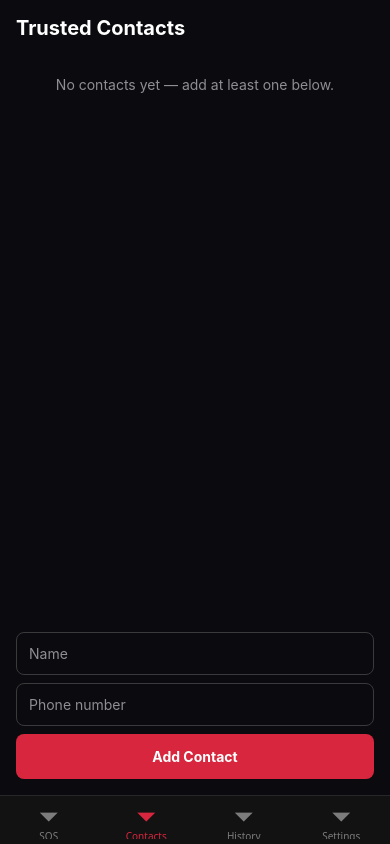
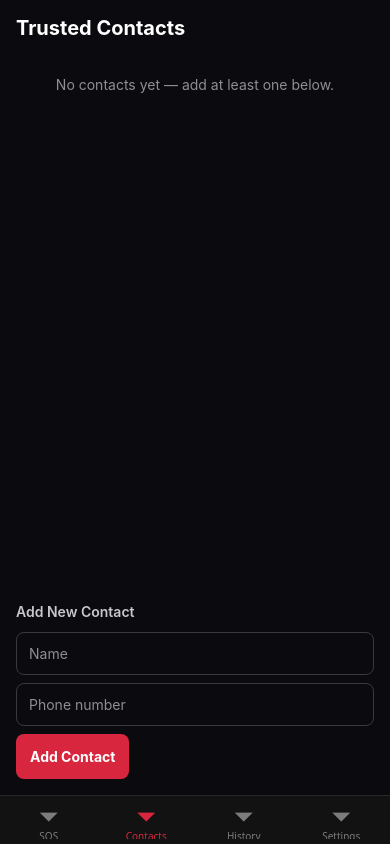
Before and after one commit to justsayp25/ERICA, a React Native app: screen /Contacts in a window 390 px wide. Built offline with nearby package versions, Linux system fonts and the light colour scheme.

Commit message:
feat(contacts): add contact edit flow and SafeAreaView layout

```diff
--- a/src/features/contacts/ContactsScreen.tsx
+++ b/src/features/contacts/ContactsScreen.tsx
@@ -1,12 +1,14 @@
 import React, { useCallback, useState } from 'react';
 import { View, Text, TextInput, Pressable, FlatList, StyleSheet } from 'react-native';
+import { SafeAreaView } from 'react-native-safe-area-context';
 import { useFocusEffect } from '@react-navigation/native';
-import { addContact, getContacts, removeContact, type Contact } from './contactsStorage';
+import { addContact, getContacts, removeContact, updateContact, type Contact } from './contactsStorage';
 
 export function ContactsScreen() {
   const [contacts, setContacts] = useState<Contact[]>([]);
   const [name, setName] = useState('');
   const [phone, setPhone] = useState('');
+  const [editingId, setEditingId] = useState<string | null>(null);
 
   const load = useCallback(() => {
     getContacts().then(setContacts);
@@ -14,15 +16,33 @@ export function ContactsScreen() {
 
   useFocusEffect(load);
 
-  const onAdd = async () => {
+  const onSave = async () => {
     if (!name.trim() || !phone.trim()) return;
-    setContacts(await addContact({ name: name.trim(), phoneNumber: phone.trim() }));
+    if (editingId) {
+      const updated = await updateContact({ id: editingId, name: name.trim(), phoneNumber: phone.trim() });
+      setContacts(updated);
+      setEditingId(null);
+    } else {
+      setContacts(await addContact({ name: name.trim(), phoneNumber: phone.trim() }));
+    }
+    setName('');
+    setPhone('');
+  };
+
+  const onStartEdit = (contact: Contact) => {
+    setEditingId(contact.id);
+    setName(contact.name);
+    setPhone(contact.phoneNumber);
+  };
+
+  const onCancelEdit = () => {
+    setEditingId(null);
     setName('');
     setPhone('');
   };
 
   return (
-    <View style={styles.container}>
+    <SafeAreaView style={styles.container} edges={['top', 'left', 'right']}>
       <Text style={styles.title}>Trusted Contacts</Text>
       <FlatList
         data={contacts}
@@ -30,17 +50,23 @@ export function ContactsScreen() {
         ListEmptyComponent={<Text style={styles.empty}>No contacts yet — add at least one below.</Text>}
         renderItem={({ item }) => (
           <View style={styles.row}>
-            <View>
+            <View style={styles.contactInfo}>
               <Text style={styles.name}>{item.name}</Text>
               <Text style={styles.phone}>{item.phoneNumber}</Text>
             </View>
-            <Pressable onPress={() => removeContact(item.id).then(setContacts)}>
-              <Text style={styles.remove}>Remove</Text>
-            </Pressable>
+            <View style={styles.actions}>
+              <Pressable onPress={() => onStartEdit(item)} style={styles.actionBtn}>
+                <Text style={styles.edit}>Edit</Text>
+              </Pressable>
+              <Pressable onPress={() => removeContact(item.id).then(setContacts)} style={styles.actionBtn}>
+                <Text style={styles.remove}>Remove</Text>
+              </Pressable>
+            </View>
           </View>
         )}
       />
       <View style={styles.form}>
+        <Text style={styles.formTitle}>{editingId ? 'Edit Contact' : 'Add New Contact'}</Text>
         <TextInput style={styles.input} placeholder="Name" placeholderTextColor="#8E8E93" value={name} onChangeText={setName} />
         <TextInput
           style={styles.input}
@@ -50,11 +76,18 @@ export function ContactsScreen() {
           onChangeText={setPhone}
           keyboardType="phone-pad"
         />
-        <Pressable style={styles.addButton} onPress={onAdd}>
-          <Text style={styles.addButtonText}>Add Contact</Text>
-        </Pressable>
+        <View style={styles.buttonRow}>
+          {editingId ? (
+            <Pressable style={styles.cancelButton} onPress={onCancelEdit}>
+              <Text style={styles.cancelButtonText}>Cancel</Text>
+            </Pressable>
+          ) : null}
+          <Pressable style={[styles.addButton, editingId ? { flex: 1 } : null]} onPress={onSave}>
+            <Text style={styles.addButtonText}>{editingId ? 'Save Changes' : 'Add Contact'}</Text>
+          </Pressable>
+        </View>
       </View>
-    </View>
+    </SafeAreaView>
   );
 }
 
@@ -70,11 +103,19 @@ const styles = StyleSheet.create({
     borderBottomWidth: 1,
     borderBottomColor: '#1C1C1E',
   },
+  contactInfo: { flex: 1 },
   name: { color: 'white', fontSize: 16, fontWeight: '600' },
   phone: { color: '#8E8E93', fontSize: 14 },
+  actions: { flexDirection: 'row', gap: 12 },
+  actionBtn: { paddingVertical: 4, paddingHorizontal: 6 },
+  edit: { color: '#4A90E2', fontWeight: '600' },
   remove: { color: '#D7263D', fontWeight: '600' },
   form: { marginTop: 16, gap: 8 },
+  formTitle: { color: '#C7C7CC', fontSize: 14, fontWeight: '600', marginBottom: 4 },
   input: { borderWidth: 1, borderColor: '#3A3A3C', borderRadius: 8, padding: 12, color: 'white' },
+  buttonRow: { flexDirection: 'row', gap: 8 },
+  cancelButton: { borderWidth: 1, borderColor: '#3A3A3C', borderRadius: 8, padding: 14, alignItems: 'center', flex: 1 },
+  cancelButtonText: { color: '#C7C7CC', fontWeight: '600' },
   addButton: { backgroundColor: '#D7263D', borderRadius: 8, padding: 14, alignItems: 'center' },
   addButtonText: { color: 'white', fontWeight: '700' },
 });
```
